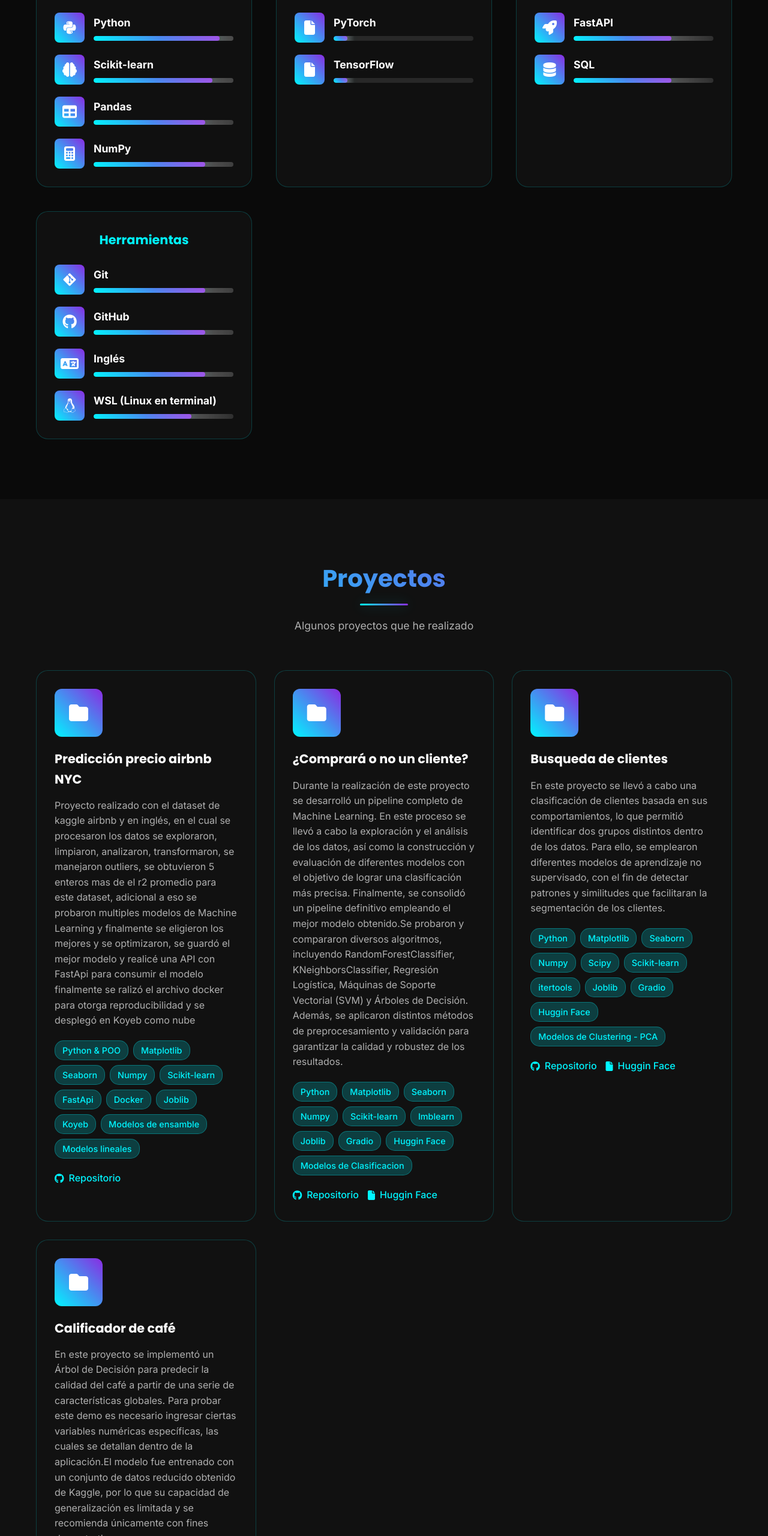
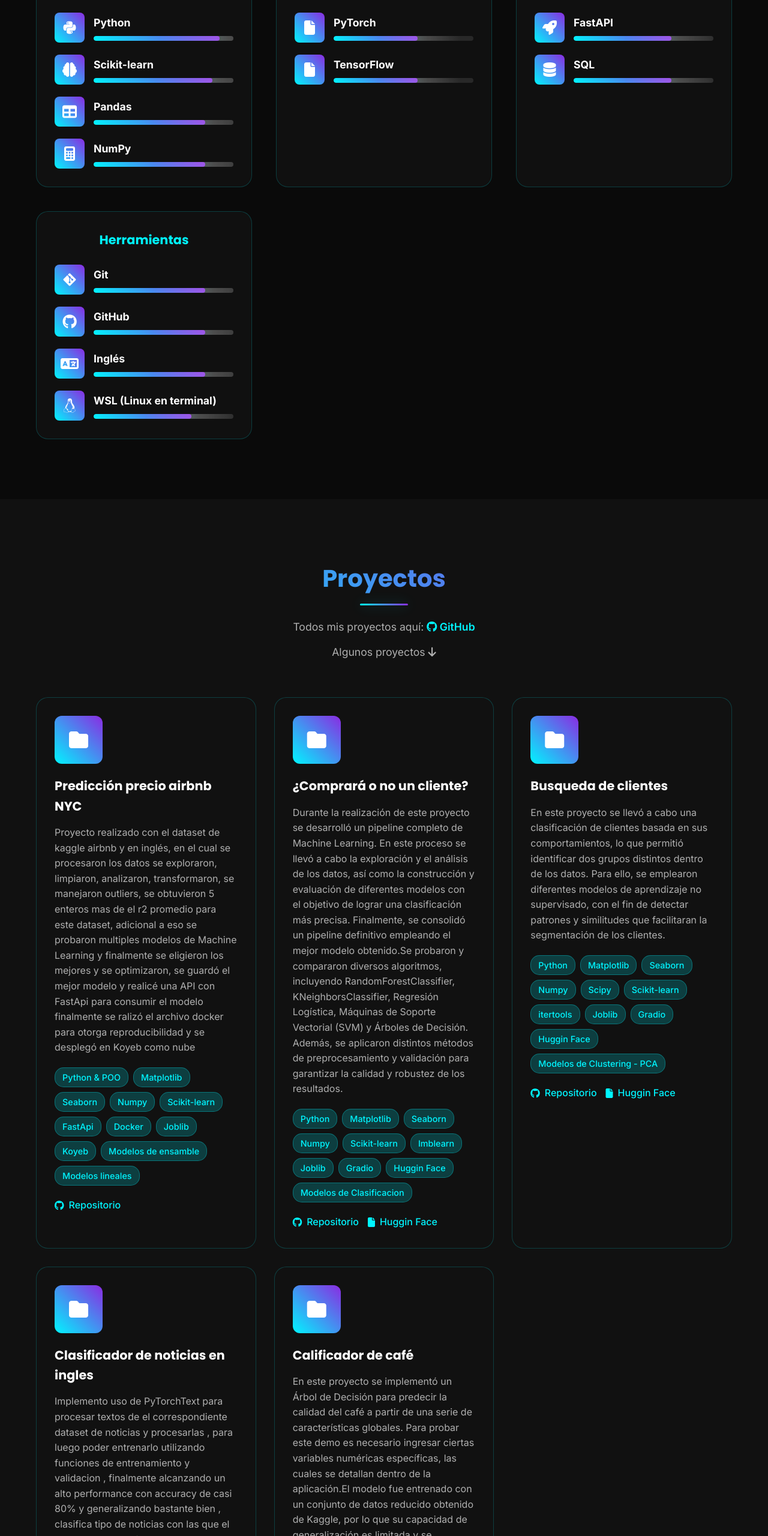
Before and after one commit to JuanAcevedo08/JuanAcevedo08.github.io, a plain HTML site: page docs/index.html in a window 1280 px wide. Shown: the part 2259-4819 px from the top of the page at 60% size. Drawn offline with Linux system fonts and the light colour scheme.

Commit message:
Some changes

```diff
--- a/docs/css/style.css
+++ b/docs/css/style.css
@@ -125,8 +125,34 @@ body {
 .section-subtitle {
   font-size: 1.1rem;
   color: var(--text-secondary);
-  max-width: 600px;
+  max-width: 800px;
   margin: 0 auto;
+  line-height: 1.8;
+}
+
+.github-link {
+  color: var(--accent-primary);
+  text-decoration: none;
+  font-weight: 600;
+  transition: all 0.3s ease;
+  border-radius: 5px;
+  white-space: nowrap;
+}
+
+.github-link:hover {
+  color: var(--text-primary);
+  background: var(--accent-gradient);
+  box-shadow: var(--glow-primary);
+  padding: 3px 8px;
+  transform: translateY(-2px);
+}
+
+.github-link i {
+  transition: transform 0.3s ease;
+}
+
+.github-link:hover i {
+  transform: rotate(360deg);
 }
 
 /* ===== BOTONES ===== */
--- a/docs/index.html
+++ b/docs/index.html
@@ -202,7 +202,7 @@
                             <div class="skill-info">
                                 <h4>PyTorch</h4>
                                 <div class="skill-bar">
-                                    <div class="skill-progress" data-progress="10"></div>
+                                    <div class="skill-progress" data-progress="60"></div>
                                 </div>
                             </div>
                         </div>
@@ -213,7 +213,7 @@
                             <div class="skill-info">
                                 <h4>TensorFlow</h4>
                                 <div class="skill-bar">
-                                    <div class="skill-progress" data-progress="10"></div>
+                                    <div class="skill-progress" data-progress="60"></div>
                                 </div>
                             </div>
                         </div>
@@ -307,7 +307,12 @@
             <div class="section-header">
                 <h2 class="section-title">Proyectos</h2>
                 <div class="title-underline"></div>
-                <p class="section-subtitle">Algunos proyectos que he realizado </p>
+                <p class="section-subtitle">
+                    Todos mis proyectos aquí: <a href="https://github.com/JuanAcevedo08?tab=repositories" target="_blank" class="github-link"><i class="fab fa-github"></i> GitHub</a>
+                </p>
+                <p class="section-subtitle" style="margin-top: 10px;">
+                    Algunos proyectos <i class="fas fa-arrow-down"></i>
+                </p>
             </div>
             <div class="projects-grid">
                 <!--
@@ -421,7 +426,35 @@
                     <div class="project-glow"></div>
                 </div>
 
-                <div class="project-card" data-project="4" data-github="https://github.com/JuanAcevedo08/Machine-Learning-Solutions/tree/main/Clasificacion_calidad_caf%C3%A9" data-demo="https://huggingface.co/spaces/JuanAcevedo/coffee-quality-classifier" data-description="El proyecto califica el café dependiendo unas caracteristicas">
+                <div class="project-card" data-project="4" data-github="https://github.com/JuanAcevedo08/DeepLearning/blob/main/PyTorchProjects/Clasificador_texto.ipynb" data-demo="https://huggingface.co/spaces/JuanAcevedo/classifier-news" data-description="Este proyecto encuentra similitudes en los clientes.">
+                    <div class="project-image">
+                        <i class="fas fa-folder"></i>
+                    </div>
+                    <div class="project-content" >
+                        <h3>Clasificador de noticias en ingles</h3>
+                        <p>Implemento uso de PyTorchText para procesar textos de el correspondiente dataset de noticias y procesarlas , para luego poder entrenarlo utilizando funciones de entrenamiento y validacion , finalmente alcanzando un alto performance con accuracy de casi 80% y generalizando bastante bien , clasifica tipo de noticias con las que el modelo se entrenó</p>
+                        <div class="project-tech">
+                            <span class="tech-tag">Python</span>
+                            <span class="tech-tag">PyTorch</span>
+                            <span class="tech-tag">Joblib</span>
+                            <span class="tech-tag">Gradio</span>
+                            <span class="tech-tag">Huggin Face</span>
+                        </div>
+                        <div class="project-links">
+                            <a href="https://github.com/JuanAcevedo08/DeepLearning/blob/main/PyTorchProjects/Clasificador_texto.ipynb" class="project-link" target="_blank">
+                                <i class="fab fa-github"></i>
+                                Repositorio
+                            </a>
+                            <a href="https://huggingface.co/spaces/JuanAcevedo/classifier-news" class="project-link" target="_blank">
+                                <i class="fa-solid fa-file"></i>
+                                Huggin Face
+                            </a>
+                        </div>
+                    </div>
+                    <div class="project-glow"></div>
+                </div>
+
+                <div class="project-card" data-project="5" data-github="https://github.com/JuanAcevedo08/Machine-Learning-Solutions/tree/main/Clasificacion_calidad_caf%C3%A9" data-demo="https://huggingface.co/spaces/JuanAcevedo/coffee-quality-classifier" data-description="El proyecto califica el café dependiendo unas caracteristicas">
                     <div class="project-image">
                         <i class="fas fa-folder"></i>
                     </div>
```
